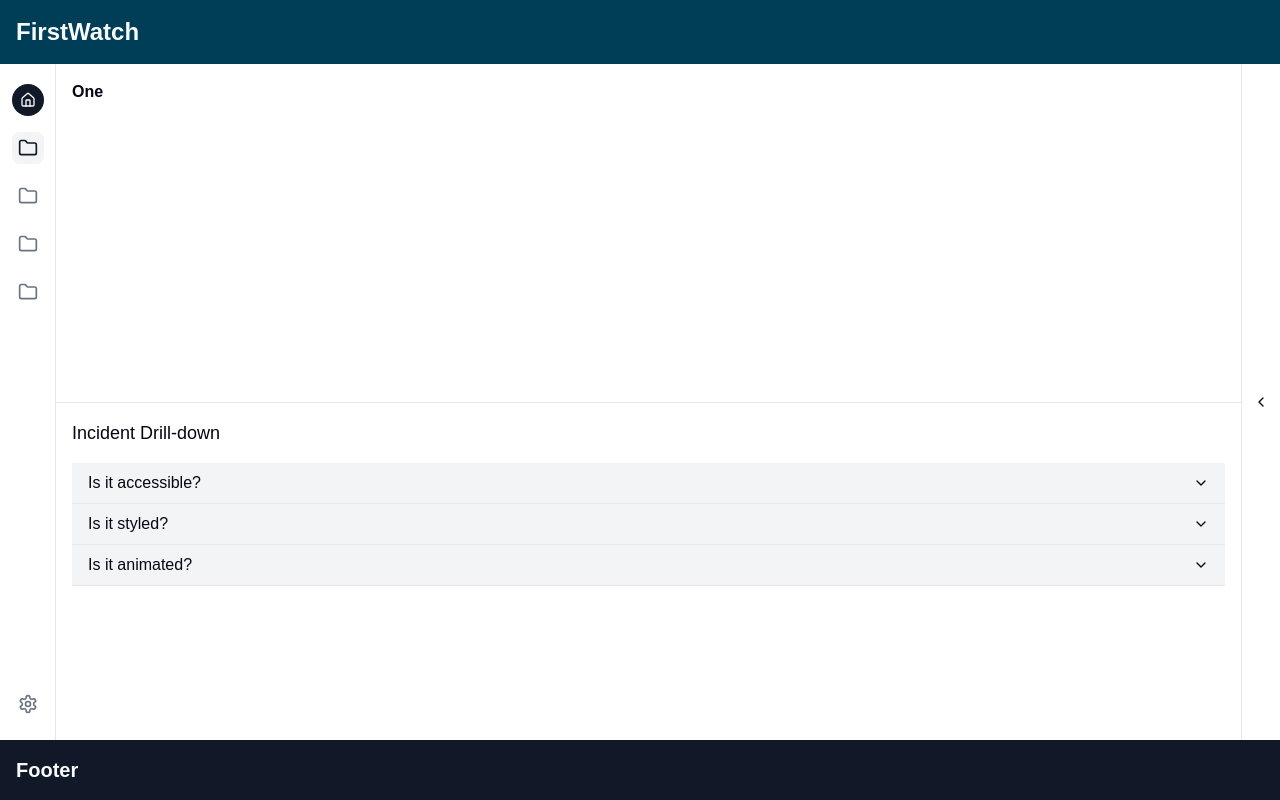
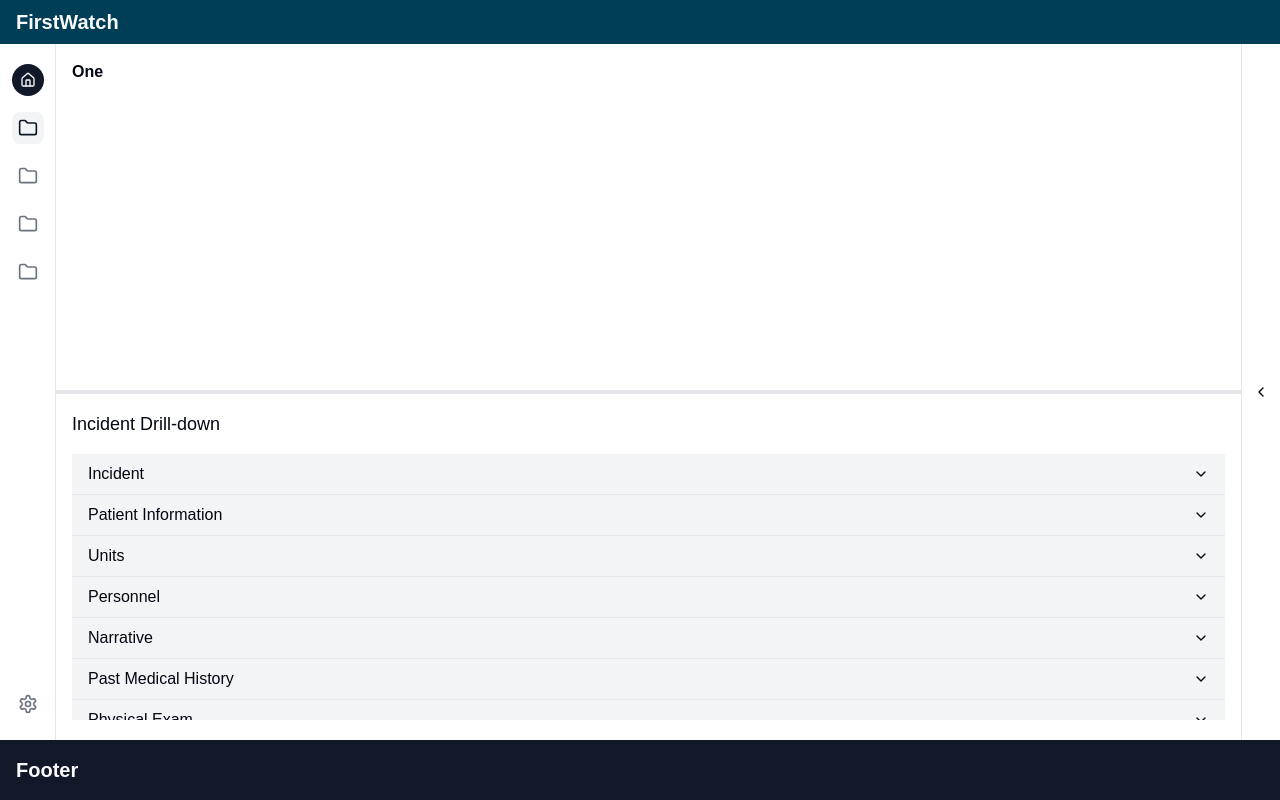
Before and after one commit to bmccurdy/dashboard, a Next.js app: page / in a window 1280 px wide. Built offline with nearby package versions, Linux system fonts and the light colour scheme.

Commit message:
polishing touches

```diff
--- a/components/AccordionDemo.tsx
+++ b/components/AccordionDemo.tsx
@@ -5,11 +5,32 @@ import {
   AccordionTrigger,
 } from "@/components/ui/accordion";
 
+const triggerNames = [
+  "Incident",
+  "Patient Information",
+  "Units",
+  "Personnel",
+  "Narrative",
+  "Past Medical History",
+  "Physical Exam",
+  "Vital Signs",
+  "Interventions",
+  "Medications",
+  "Personal Protective Equipment",
+  "Billing Information",
+  "Medical Device Events",
+  "Signatures",
+  "Meta Data",
+];
+
 export const AccordionDemo = () => {
   return (
     <Accordion type="single" collapsible className="w-full">
-      <AccordionItem value="item-1">
-        <AccordionTrigger className="p-4 py-2 focus:outline-none bg-accent hover:bg-accent/80">Is it accessible?</AccordionTrigger>
+      {triggerNames.map((name, index) => (
+        <AccordionItem key={index} value={`item-${index}`}>
+          <AccordionTrigger className="p-4 py-2 focus:outline-none bg-accent hover:bg-accent/80">
+            {name}
+          </AccordionTrigger>
           <AccordionContent>
             <div className="overflow-x-auto pt-2">
               <table className="min-w-full divide-y divide-gray-200">
@@ -35,60 +56,7 @@ export const AccordionDemo = () => {
             </div>
           </AccordionContent>
         </AccordionItem>
-      <AccordionItem value="item-2">
-        <AccordionTrigger className="p-4 py-2 focus:outline-none bg-accent hover:bg-accent/80">Is it styled?</AccordionTrigger>
-        <AccordionContent>
-          <div className="overflow-x-auto pt-2">
-            <table className="min-w-full divide-y divide-gray-200">
-              <tbody className="bg-white divide-y divide-gray-200">
-                {Array.from({ length: 8 }).map((_, rowIndex) => (
-                  <tr key={rowIndex}>
-                    <th className="px-6 py-4 whitespace-nowrap text-left text-sm bg-gray-50 text-gray-900">
-                      Row {rowIndex + 1} - Col 1
-                    </th>
-                    <td className="px-6 py-4 whitespace-nowrap text-sm text-gray-700">
-                      Row {rowIndex + 1} - Col 2
-                    </td>
-                    <th className="px-6 py-4 whitespace-nowrap text-left text-sm bg-gray-50 text-gray-900">
-                      Row {rowIndex + 1} - Col 3
-                    </th>
-                    <td className="px-6 py-4 whitespace-nowrap text-sm text-gray-700">
-                      Row {rowIndex + 1} - Col 4
-                    </td>
-                  </tr>
       ))}
-              </tbody>
-            </table>
-          </div>
-        </AccordionContent>
-      </AccordionItem>
-      <AccordionItem value="item-3">
-        <AccordionTrigger className="p-4 py-2 focus:outline-none bg-accent hover:bg-accent/80">Is it animated?</AccordionTrigger>
-        <AccordionContent>
-          <div className="overflow-x-auto pt-2">
-            <table className="min-w-full divide-y divide-gray-200">
-              <tbody className="bg-white divide-y divide-gray-200">
-                {Array.from({ length: 8 }).map((_, rowIndex) => (
-                  <tr key={rowIndex}>
-                    <th className="px-6 py-4 whitespace-nowrap text-left text-sm bg-gray-50 text-gray-900">
-                      Row {rowIndex + 1} - Col 1
-                    </th>
-                    <td className="px-6 py-4 whitespace-nowrap text-sm text-gray-700">
-                      Row {rowIndex + 1} - Col 2
-                    </td>
-                    <th className="px-6 py-4 whitespace-nowrap text-left text-sm bg-gray-50 text-gray-900">
-                      Row {rowIndex + 1} - Col 3
-                    </th>
-                    <td className="px-6 py-4 whitespace-nowrap text-sm text-gray-700">
-                      Row {rowIndex + 1} - Col 4
-                    </td>
-                  </tr>
-                ))}
-              </tbody>
-            </table>
-          </div>
-        </AccordionContent>
-      </AccordionItem>
     </Accordion>
   );
 };
--- a/components/resizable-demo.tsx
+++ b/components/resizable-demo.tsx
@@ -18,8 +18,8 @@ export function ResizableDemo() {
 
   return (
     <div className="flex flex-col h-screen">
-      <header className="bg-[#003d57] text-primary-foreground p-4">
-        <h1 className="text-2xl font-bold">FirstWatch</h1>
+      <header className="bg-[#003d57] text-primary-foreground px-4 py-2">
+        <h1 className="text-xl font-semibold">FirstWatch</h1>
       </header>
 
       <div className="flex flex-grow">
@@ -107,10 +107,10 @@ export function ResizableDemo() {
                     <span className="font-semibold">One</span>
                   </div>
                 </ResizablePanel>
-                <ResizableHandle className="bg-border hover:bg-blue-400 p-0.25" />
+                <ResizableHandle className="bg-border hover:bg-blue-400 p-0.5" />
                 <ResizablePanel defaultSize={50} minSize={8}>
                   <div className="text-lg p-4 pb-0 font-medium">Incident Drill-down</div>
-                  <ScrollArea className="flex h-full p-4">
+                  <ScrollArea className="flex h-[calc(100%-4rem)] p-4 pb-0">
                     <AccordionDemo />
                   </ScrollArea>
                 </ResizablePanel>
@@ -118,7 +118,7 @@ export function ResizableDemo() {
             </ResizablePanel>
             {isBoxOneVisible && (
               <>
-                <ResizableHandle className="bg-border hover:bg-blue-400 p-0.25" />
+                <ResizableHandle className="bg-border hover:bg-blue-400 p-0.5" />
                 <ResizablePanel minSize={24} maxSize={40}>
                   <div className="flex h-full p-4">
                     <span className="font-semibold">Three</span>
```
Lines whose indentation alone changed are shown as unchanged.
